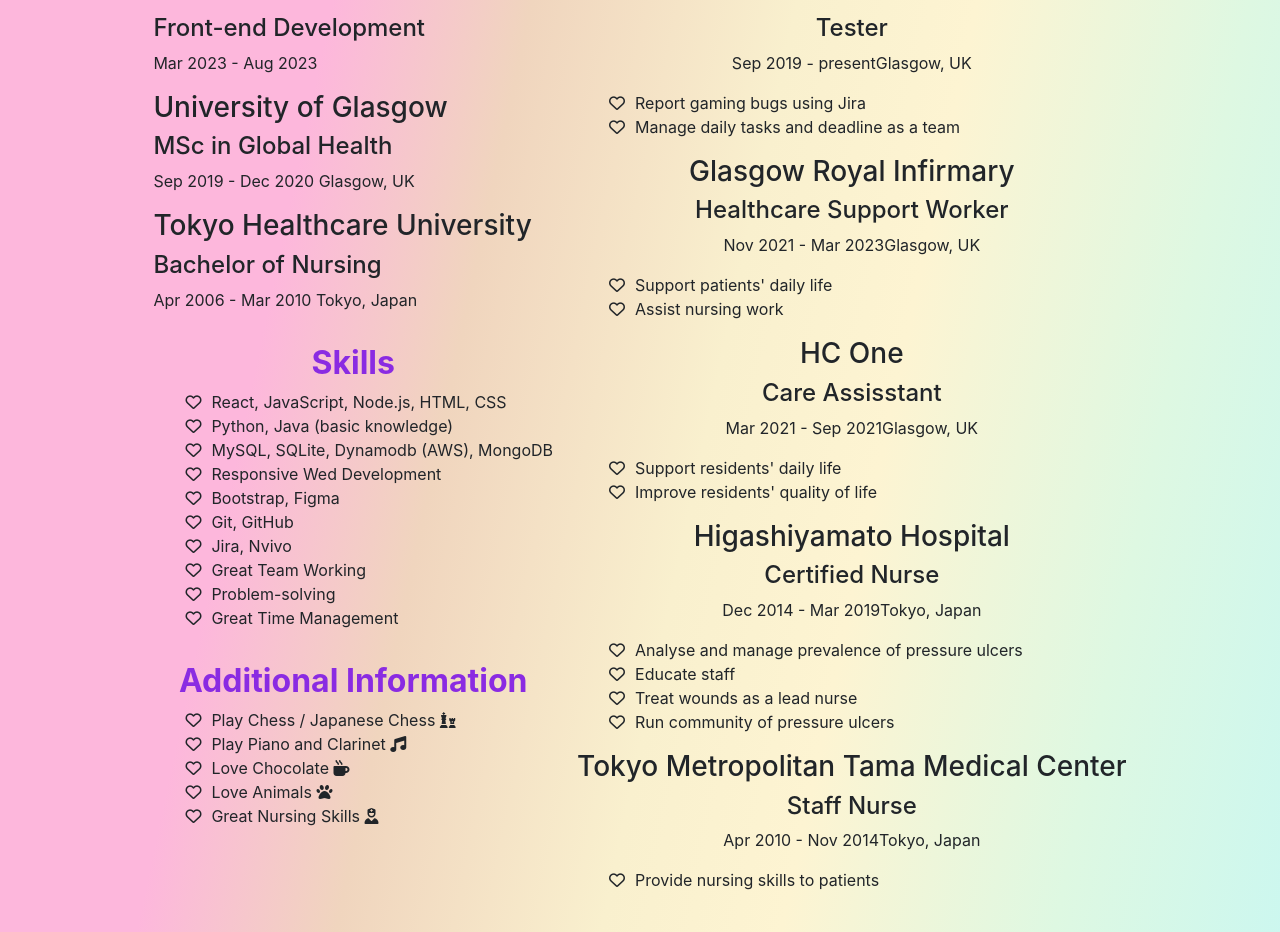
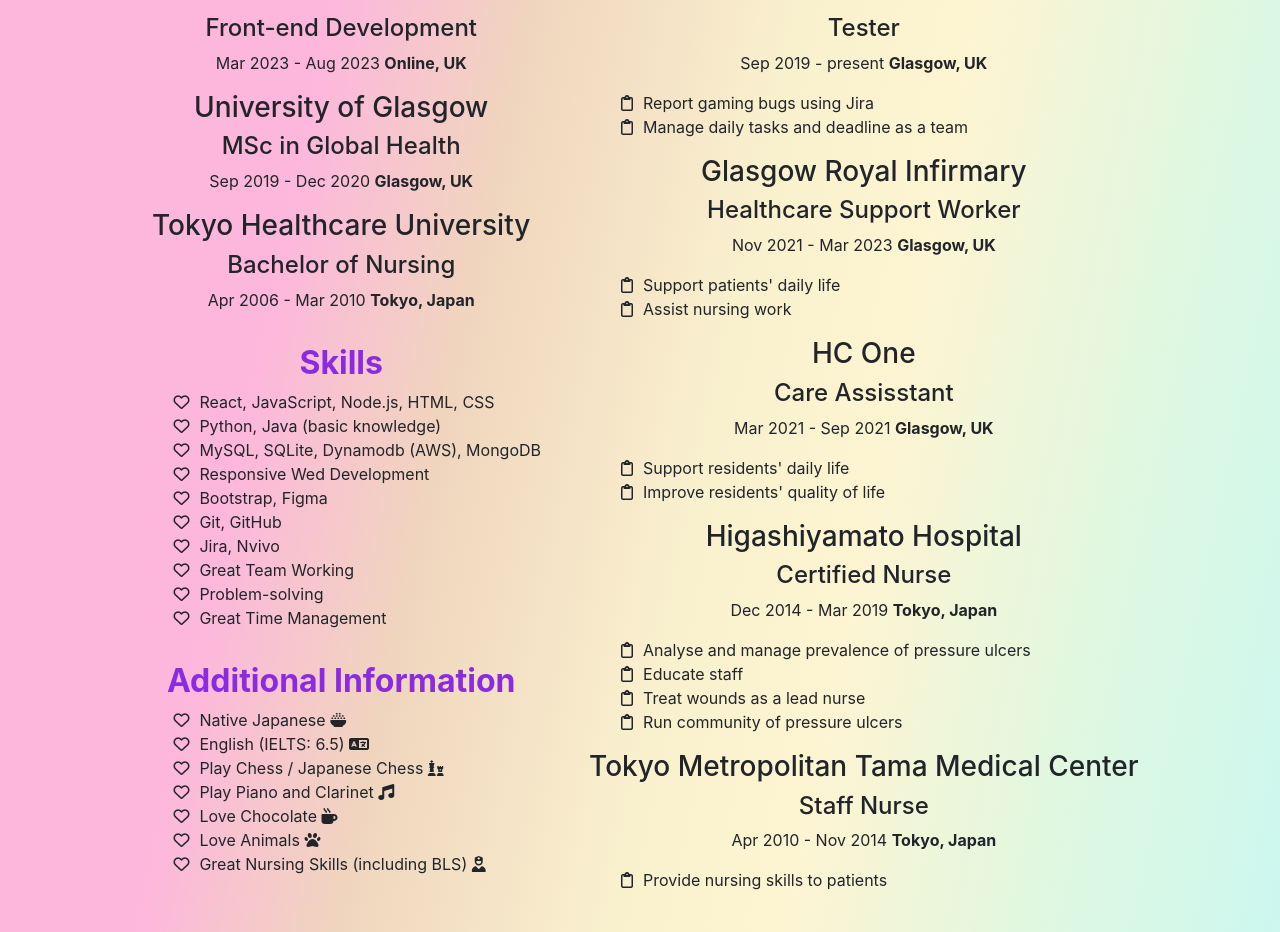
Before and after one commit to KaoriTsushima/react-portfolio, a React (Create React App) app: page /cv in a window 1280 px wide. Shown: the part 288-1220 px from the top of the page. Built offline with nearby package versions, Linux system fonts and the light colour scheme.

Commit message:
changed cv's CSS

```diff
--- a/src/CV.css
+++ b/src/CV.css
@@ -18,9 +18,7 @@
   font-family: "Font Awesome 5 Free";
   padding: 0 10px 0 0;
 }
-.education-contents {
-  text-align: left;
-}
+
 .cv-contents h2 {
   color: blueviolet;
   font-weight: bold;
--- a/src/CV.jsx
+++ b/src/CV.jsx
@@ -18,20 +18,26 @@
       >
         Download CV
       </a>
-      <div className="d-flex flex-wrap align-items-start justify-content-center gap-4 mt-5">
-        <div className="d-flex flex-column gap-3 cv-contents">
+      <div className="d-flex flex-wrap align-items-start justify-content-center gap-5 mt-5 ">
+        <div className="d-flex flex-column gap-3  cv-contents">
           <div>
             <h2>Education</h2>
             <div className="education-contents">
               <h3>SheCodes</h3>
               <h4>Front-end Development</h4>
-              <p>Mar 2023 - Aug 2023</p>
+              <p>
+                Mar 2023 - Aug 2023 <strong>Online, UK</strong>
+              </p>
               <h3>University of Glasgow</h3>
               <h4>MSc in Global Health</h4>
-              <p>Sep 2019 - Dec 2020 Glasgow, UK</p>
+              <p>
+                Sep 2019 - Dec 2020 <strong>Glasgow, UK</strong>
+              </p>
               <h3>Tokyo Healthcare University</h3>
               <h4>Bachelor of Nursing</h4>
-              <p>Apr 2006 - Mar 2010 Tokyo, Japan</p>
+              <p>
+                Apr 2006 - Mar 2010 <strong>Tokyo, Japan</strong>
+              </p>
             </div>
           </div>
           <div>
@@ -53,6 +59,12 @@
             <h2>Additional Information</h2>
             <ul>
               <li>
+                Native Japanese <i class="fa-solid fa-bowl-rice"></i>
+              </li>
+              <li>
+                English (IELTS: 6.5) <i class="fa-solid fa-language"></i>
+              </li>
+              <li>
                 Play Chess / Japanese Chess <i class="fa-solid fa-chess"></i>{" "}
               </li>
               <li>
@@ -65,7 +77,8 @@
                 Love Animals <i class="fa-solid fa-paw"></i>
               </li>
               <li>
-                Great Nursing Skills <i class="fa-solid fa-user-nurse"></i>
+                Great Nursing Skills (including BLS){" "}
+                <i class="fa-solid fa-user-nurse"></i>
               </li>
             </ul>
           </div>
--- /dev/null
+++ b/src/WorkExperience.css
@@ -0,0 +1,9 @@
+.work-details li {
+  text-align: left;
+  list-style-type: none;
+}
+.work-details ul li::before {
+  content: "\f328";
+  font-family: "Font Awesome 5 Free";
+  padding: 0 10px 0 0;
+}
--- a/src/WorkExperience.jsx
+++ b/src/WorkExperience.jsx
@@ -1,4 +1,5 @@
 import React from "react";
+import "./WorkExperience.css";
 import { workData } from "./workData.js";
 
 export default function WorkExperience() {
@@ -7,9 +8,7 @@
       <h3>{data.company}</h3>
       <h4>{data.role}</h4>
       <p>
-        {data.startEnd}
-        {""}
-        {data.location}
+        {data.startEnd} <strong>{data.location}</strong>
       </p>
       <ul>
         {data.duties.map(function (duty) {
```
